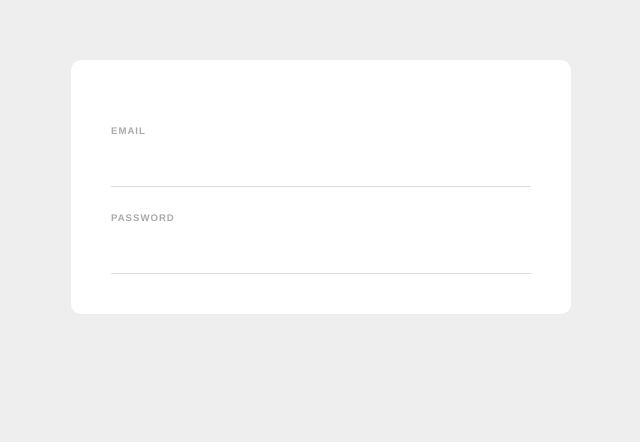
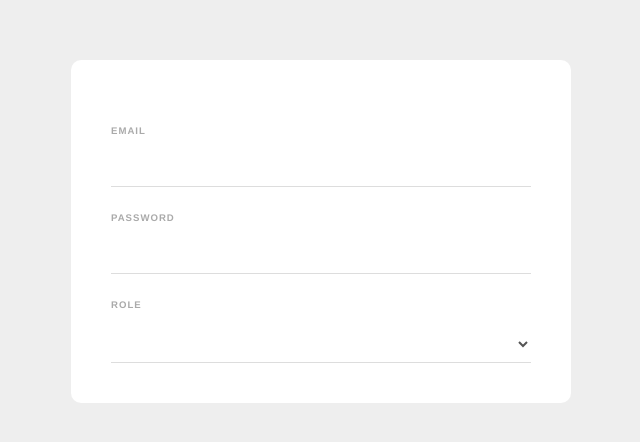
Before and after one commit to PauGarciaMartinez/vue-web-form, a Vue app: page / in a window 1280 px wide. Shown: the top 442 px of the page, without its empty margins (319-959 px from the left). Built offline with nearby package versions, Linux system fonts and the light colour scheme.

Commit message:
Add select input to the form

```diff
--- a/src/components/SignUpForm.vue
+++ b/src/components/SignUpForm.vue
@@ -6,7 +6,11 @@
     <label>Password</label>
     <input type="password" required v-model="password">
 
-
+    <label>Role</label>
+    <select v-model="role">
+      <option value="developer">Web Developer</option>
+      <option value="designer">Web Designer</option>
+    </select>
 
   </form>
 </template>
@@ -18,6 +22,7 @@
     return {
       email: '',
       password: '',
+      role: ''
     }
   }
 }
@@ -41,7 +46,7 @@
   letter-spacing: 1px;
   font-weight: bold;
 }
-input {
+input, select {
   display: block;
   padding: 10px 6px;
   width: 100%;
@@ -49,5 +54,6 @@
   border: none;
   border-bottom: 1px solid #ddd;
   color: #555;
+  background-color: white;
 }
 </style>
```
